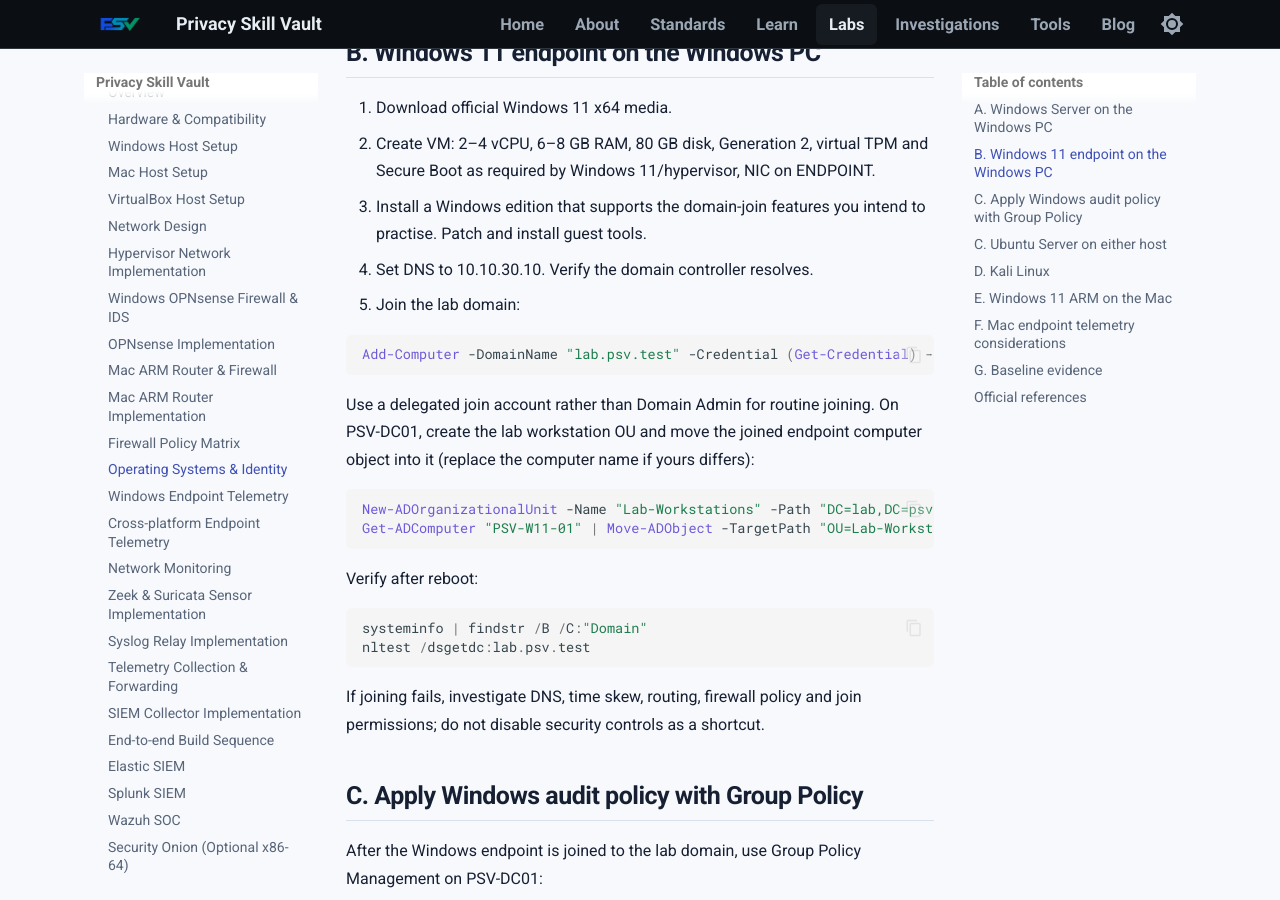
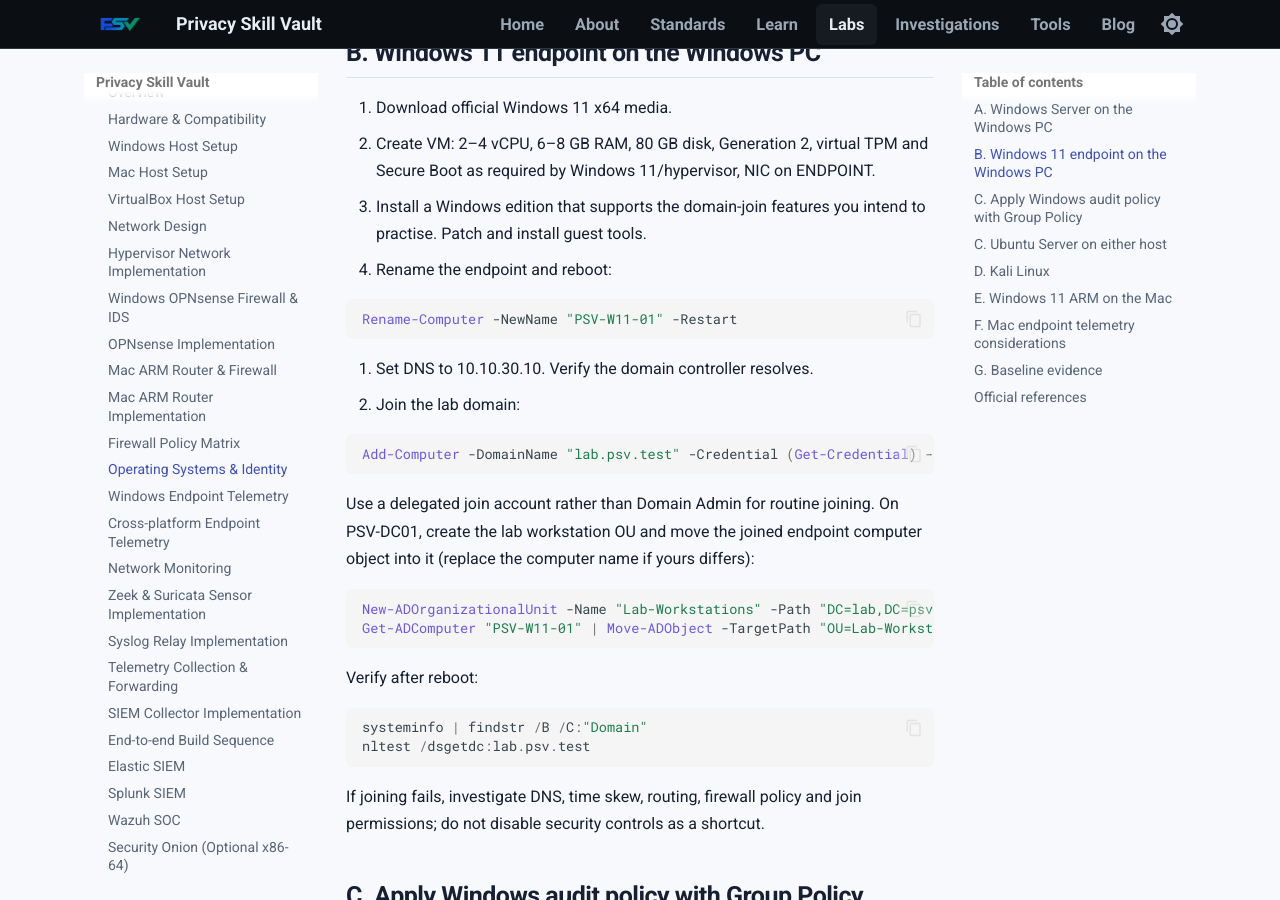
Before and after one commit to PrivacySkillVault/privacyskillvault.github.io, an MkDocs documentation site: the page built from docs/labs/operating-systems.md, in a window 1280 px wide and 900 px high, scrolled down 1295 px. Built offline with MkDocs 1.6.1 and Material for MkDocs 9.7.7, drawn with Linux system fonts in a browser that asks for light colours.

Commit message:
Set the Windows endpoint hostname before AD join and OU move

````diff
--- a/docs/labs/operating-systems.md
+++ b/docs/labs/operating-systems.md
@@ -42,8 +42,14 @@
 1. Download official Windows 11 x64 media.
 2. Create VM: 2–4 vCPU, 6–8 GB RAM, 80 GB disk, Generation 2, virtual TPM and Secure Boot as required by Windows 11/hypervisor, NIC on ENDPOINT.
 3. Install a Windows edition that supports the domain-join features you intend to practise. Patch and install guest tools.
-4. Set DNS to 10.10.30.10. Verify the domain controller resolves.
-5. Join the lab domain:
+4. Rename the endpoint and reboot:
+
+   ```powershell
+   Rename-Computer -NewName "PSV-W11-01" -Restart
+   ```
+
+5. Set DNS to 10.10.30.10. Verify the domain controller resolves.
+6. Join the lab domain:
 
 ```powershell
 Add-Computer -DomainName "lab.psv.test" -Credential (Get-Credential) -Restart
````
